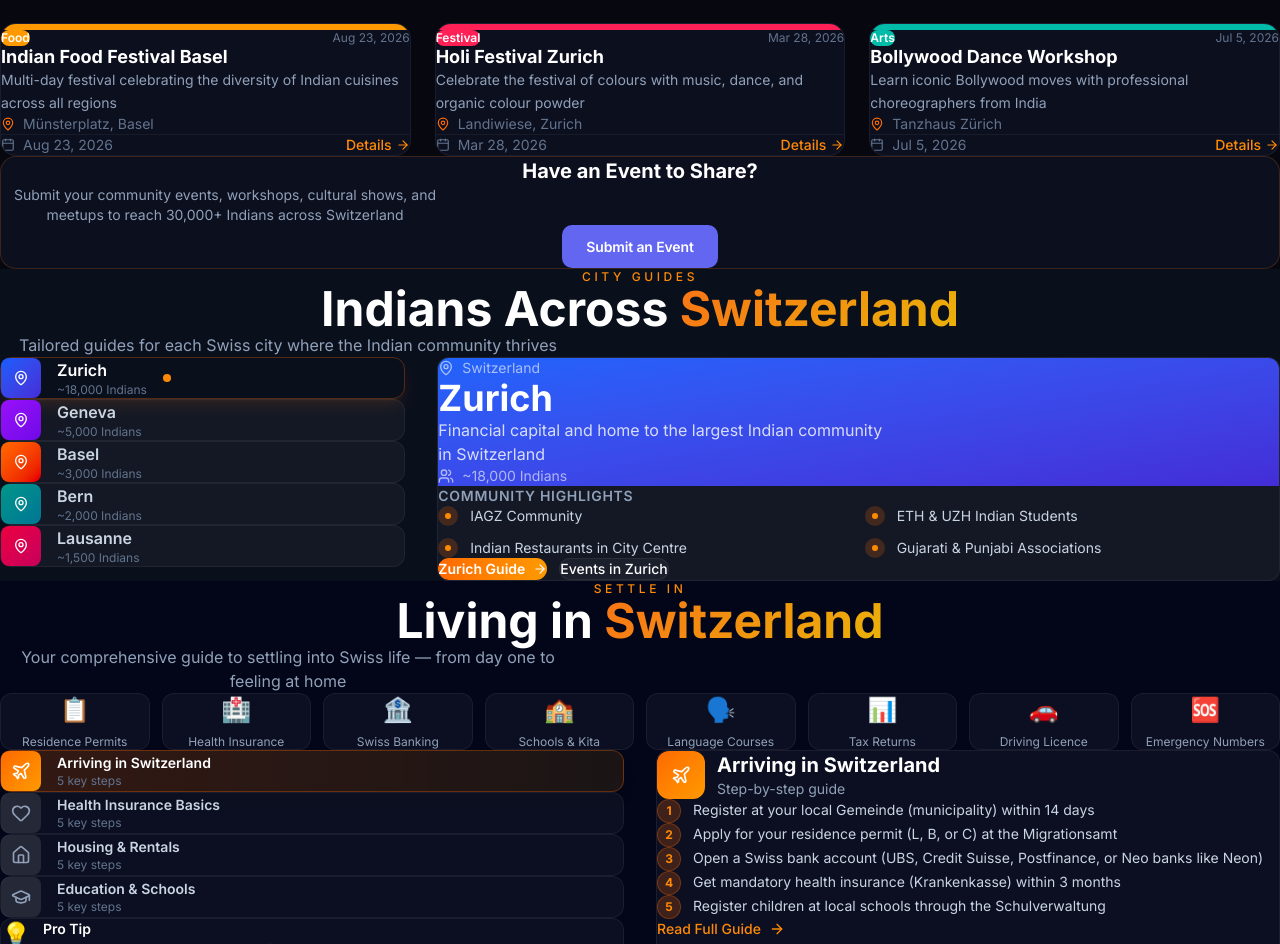
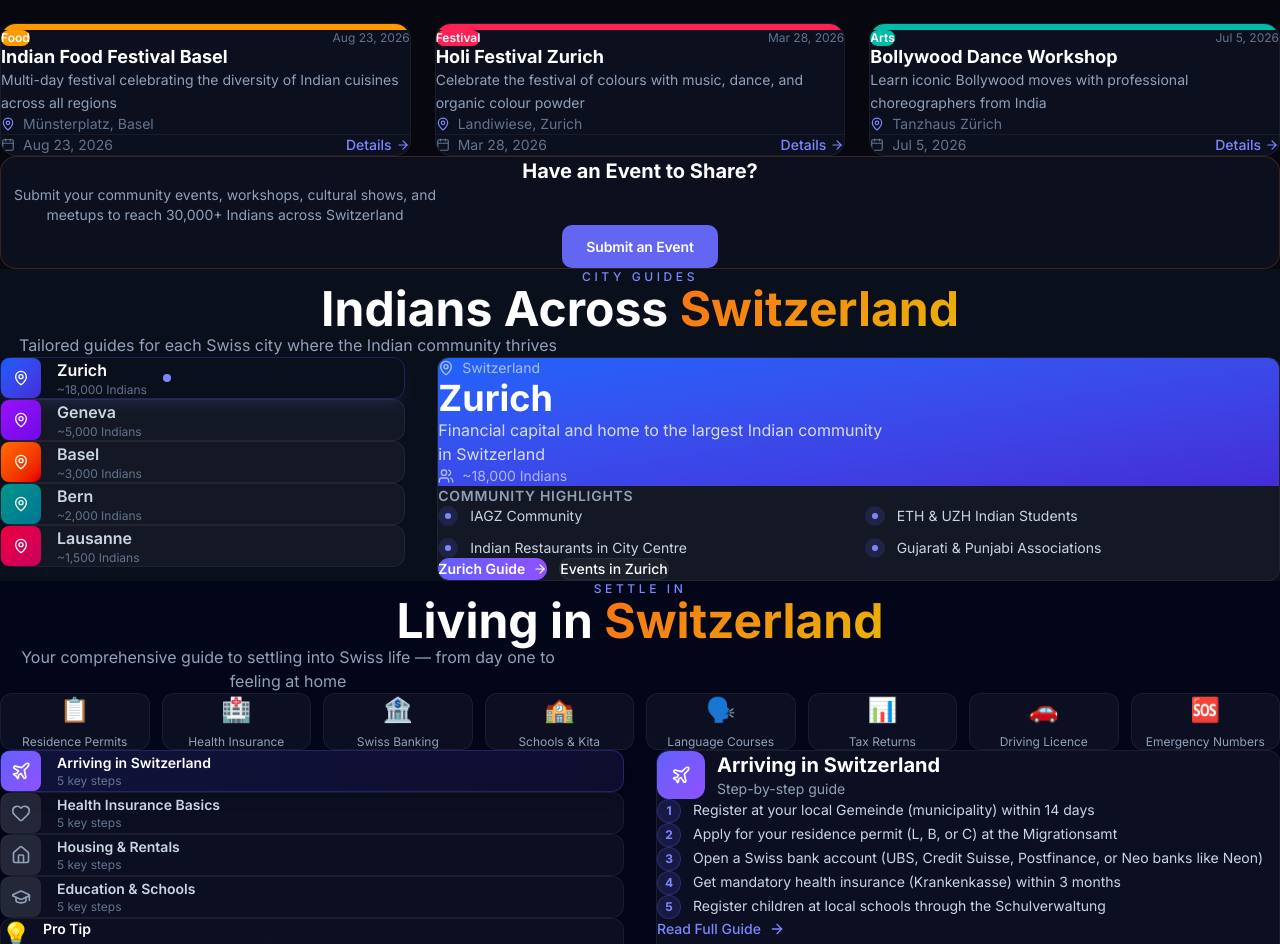
Before and after one commit to SridharSwiss/Indiaspora, a Next.js app: page / in a window 1280 px wide. Shown: the part 1788-2732 px from the top of the page. Built offline with nearby package versions, Linux system fonts and the light colour scheme.

Commit message:
redesign: replace orange accents with indigo in homepage sections

```diff
--- a/src/components/sections/Cities.tsx
+++ b/src/components/sections/Cities.tsx
@@ -32,46 +32,97 @@ export default function Cities() {
     <section id="cities" ref={sectionRef} className="py-24 bg-slate-900/50">
       <div className="max-w-7xl mx-auto px-4 sm:px-6 lg:px-8">
         <div className="text-center mb-16 reveal">
-          <span className="text-xs uppercase tracking-[0.3em] text-orange-400 mb-4 block font-medium">City Guides</span>
-          <h2 className="text-4xl lg:text-5xl font-bold text-white">Indians Across <span className="gradient-text">Switzerland</span></h2>
-          <p className="text-slate-400 mt-3 max-w-xl mx-auto">Tailored guides for each Swiss city where the Indian community thrives</p>
+          <span className="text-xs uppercase tracking-[0.3em] text-indigo-400 mb-4 block font-medium">
+            City Guides
+          </span>
+          <h2 className="text-4xl lg:text-5xl font-bold text-white">
+            Indians Across{" "}
+            <span className="gradient-text">Switzerland</span>
+          </h2>
+          <p className="text-slate-400 mt-3 max-w-xl mx-auto">
+            Tailored guides for each Swiss city where the Indian community thrives
+          </p>
         </div>
+
         <div className="grid lg:grid-cols-3 gap-8">
+          {/* City selector */}
           <div className="reveal space-y-3">
             {CITIES.map((c, i) => (
-              <button key={c.name} onClick={() => setActiveCity(i)} className={cn("w-full flex items-center gap-4 p-4 rounded-xl transition-all duration-300 text-left", activeCity === i ? "glass-strong border border-orange-500/30 shadow-lg shadow-orange-500/10" : "glass border border-white/5 hover:border-white/15")}>
-                <div className={cn("w-10 h-10 rounded-lg bg-gradient-to-br flex items-center justify-center shrink-0", c.color)}><MapPin className="w-4 h-4 text-white" /></div>
+              <button
+                key={c.name}
+                onClick={() => setActiveCity(i)}
+                className={cn(
+                  "w-full flex items-center gap-4 p-4 rounded-xl transition-all duration-300 text-left",
+                  activeCity === i
+                    ? "glass-strong border border-indigo-500/25 shadow-lg shadow-indigo-500/10"
+                    : "glass border border-white/5 hover:border-white/15"
+                )}
+              >
+                <div
+                  className={cn(
+                    "w-10 h-10 rounded-lg bg-gradient-to-br flex items-center justify-center shrink-0",
+                    c.color
+                  )}
+                >
+                  <MapPin className="w-4 h-4 text-white" />
+                </div>
                 <div>
-                  <div className={cn("font-semibold", activeCity === i ? "text-white" : "text-slate-300")}>{c.name}</div>
+                  <div className={cn("font-semibold", activeCity === i ? "text-white" : "text-slate-300")}>
+                    {c.name}
+                  </div>
                   <div className="text-xs text-slate-500">{c.population}</div>
                 </div>
-                {activeCity === i && <div className="ml-auto w-2 h-2 rounded-full bg-orange-400" style={{ animation: "float 2s ease-in-out infinite" }} />}
+                {activeCity === i && (
+                  <div className="ml-auto w-2 h-2 rounded-full bg-indigo-400 animate-pulse" />
+                )}
               </button>
             ))}
           </div>
+
+          {/* City detail */}
           <div className="lg:col-span-2 reveal">
             <div className="glass rounded-2xl overflow-hidden h-full border border-white/5">
+              {/* Header */}
               <div className={`relative p-8 bg-gradient-to-br ${city.color} bg-opacity-30`}>
                 <div className="absolute inset-0 opacity-20 bg-gradient-to-br from-white/20 to-transparent" />
                 <div className="relative">
-                  <div className="flex items-center gap-2 text-white/60 text-sm mb-2"><MapPin className="w-4 h-4" />Switzerland</div>
+                  <div className="flex items-center gap-2 text-white/60 text-sm mb-2">
+                    <MapPin className="w-4 h-4" />
+                    Switzerland
+                  </div>
                   <h3 className="text-4xl font-bold text-white mb-2">{city.name}</h3>
                   <p className="text-white/80 max-w-md">{city.description}</p>
-                  <div className="flex items-center gap-2 mt-4 text-white/60 text-sm"><Users className="w-4 h-4" />{city.population}</div>
+                  <div className="flex items-center gap-2 mt-4 text-white/60 text-sm">
+                    <Users className="w-4 h-4" />
+                    {city.population}
+                  </div>
                 </div>
               </div>
+
+              {/* Content */}
               <div className="p-8">
-                <h4 className="text-sm font-semibold text-slate-400 uppercase tracking-wider mb-4">Community Highlights</h4>
+                <h4 className="text-sm font-semibold text-slate-400 uppercase tracking-wider mb-4">
+                  Community Highlights
+                </h4>
                 <div className="grid grid-cols-1 sm:grid-cols-2 gap-3 mb-8">
                   {city.highlights.map((h) => (
                     <div key={h} className="flex items-start gap-3 text-sm text-slate-300">
-                      <span className="w-5 h-5 rounded-full bg-orange-500/20 flex items-center justify-center shrink-0 mt-0.5"><span className="w-1.5 h-1.5 rounded-full bg-orange-400" /></span>{h}
+                      <span className="w-5 h-5 rounded-full bg-indigo-500/15 flex items-center justify-center shrink-0 mt-0.5">
+                        <span className="w-1.5 h-1.5 rounded-full bg-indigo-400" />
+                      </span>
+                      {h}
                     </div>
                   ))}
                 </div>
+
                 <div className="flex gap-3">
-                  <button className="flex items-center gap-2 px-5 py-2.5 rounded-xl bg-gradient-to-r from-orange-500 to-amber-500 text-white text-sm font-semibold hover:from-orange-600 hover:to-amber-600 transition-all">{city.name} Guide <ArrowRight className="w-3.5 h-3.5" /></button>
-                  <button className="flex items-center gap-2 px-5 py-2.5 rounded-xl glass text-white text-sm font-medium hover:bg-white/10 transition-all border border-white/10">Events in {city.name}</button>
+                  <button className="flex items-center gap-2 px-5 py-2.5 rounded-xl bg-gradient-to-r from-indigo-500 to-violet-500 text-white text-sm font-semibold hover:from-indigo-600 hover:to-violet-600 transition-all">
+                    {city.name} Guide
+                    <ArrowRight className="w-3.5 h-3.5" />
+                  </button>
+                  <button className="flex items-center gap-2 px-5 py-2.5 rounded-xl glass text-white text-sm font-medium hover:bg-white/10 transition-all border border-white/10">
+                    Events in {city.name}
+                  </button>
                 </div>
               </div>
             </div>
--- a/src/components/sections/Events.tsx
+++ b/src/components/sections/Events.tsx
@@ -13,7 +13,7 @@ export default function Events() {
               Upcoming <span className="gradient-text">Events</span>
             </h2>
             <p className="text-slate-400 mt-3 max-w-lg">
-              Festivals, networking nights, cultural shows, food fairs &mdash; never miss what&apos;s happening in the Swiss Indian community
+              Festivals, networking nights, cultural shows, food fairs — never miss what&apos;s happening in the Swiss Indian community
             </p>
           </div>
           <Link href="/events" className="btn btn-outline shrink-0">
@@ -33,12 +33,14 @@ export default function Events() {
                   </span>
                   <span className="text-xs text-slate-500">{event.date}</span>
                 </div>
-                <h3 className="text-lg font-bold text-white mb-2 group-hover:text-orange-300 transition-colors leading-tight">
+                <h3 className="text-lg font-bold text-white mb-2 group-hover:text-indigo-300 transition-colors leading-tight">
                   {event.title}
                 </h3>
-                <p className="text-sm text-slate-400 mb-4 leading-relaxed line-clamp-2">{event.description}</p>
+                <p className="text-sm text-slate-400 mb-4 leading-relaxed line-clamp-2">
+                  {event.description}
+                </p>
                 <div className="flex items-center gap-2 text-sm text-slate-500">
-                  <MapPin className="w-3.5 h-3.5 text-orange-500 shrink-0" />
+                  <MapPin className="w-3.5 h-3.5 text-indigo-400 shrink-0" />
                   <span className="truncate">{event.location}</span>
                 </div>
                 <div className="mt-5 pt-4 flex items-center justify-between" style={{ borderTop: "1px solid rgba(255,255,255,0.05)" }}>
@@ -46,7 +48,7 @@ export default function Events() {
                     <Calendar className="w-3.5 h-3.5" />
                     <span>{event.date}</span>
                   </div>
-                  <Link href="/events" className="text-sm font-medium text-orange-400 hover:text-orange-300 transition-colors flex items-center gap-1">
+                  <Link href="/events" className="text-sm font-medium text-indigo-400 hover:text-indigo-300 transition-colors flex items-center gap-1">
                     Details <ArrowRight className="w-3.5 h-3.5" />
                   </Link>
                 </div>
@@ -61,7 +63,9 @@ export default function Events() {
             <p className="text-slate-400 mb-6 max-w-md mx-auto text-sm">
               Submit your community events, workshops, cultural shows, and meetups to reach 30,000+ Indians across Switzerland
             </p>
-            <a href="mailto:hello@indiaswiss.ch?subject=Submit%20Event" className="btn btn-primary">Submit an Event</a>
+            <a href="mailto:hello@indiaswiss.ch?subject=Submit%20Event" className="btn btn-primary">
+              Submit an Event
+            </a>
           </div>
         </div>
       </div>
--- a/src/components/sections/LivingGuide.tsx
+++ b/src/components/sections/LivingGuide.tsx
@@ -48,7 +48,7 @@ export default function LivingGuide() {
     <section id="living" ref={sectionRef} className="py-24 bg-slate-950">
       <div className="max-w-7xl mx-auto px-4 sm:px-6 lg:px-8">
         <div className="text-center mb-16 reveal">
-          <span className="text-xs uppercase tracking-[0.3em] text-orange-400 mb-4 block font-medium">
+          <span className="text-xs uppercase tracking-[0.3em] text-indigo-400 mb-4 block font-medium">
             Settle In
           </span>
           <h2 className="text-4xl lg:text-5xl font-bold text-white">
@@ -89,7 +89,7 @@ export default function LivingGuide() {
                   className={cn(
                     "w-full flex items-center gap-4 p-4 rounded-xl transition-all text-left",
                     activeTab === i
-                      ? "bg-gradient-to-r from-orange-500/20 to-amber-500/10 border border-orange-500/30 shadow-lg"
+                      ? "bg-gradient-to-r from-indigo-500/15 to-violet-500/10 border border-indigo-500/25 shadow-lg"
                       : "glass border border-white/5 hover:border-white/15"
                   )}
                 >
@@ -97,7 +97,7 @@ export default function LivingGuide() {
                     className={cn(
                       "w-10 h-10 rounded-lg flex items-center justify-center shrink-0 transition-all",
                       activeTab === i
-                        ? "bg-gradient-to-br from-orange-500 to-amber-500 text-white"
+                        ? "bg-gradient-to-br from-indigo-500 to-violet-500 text-white"
                         : "bg-white/10 text-slate-400"
                     )}
                   >
@@ -132,7 +132,7 @@ export default function LivingGuide() {
           <div className="reveal">
             <div className="glass rounded-2xl p-8 border border-white/5 h-full">
               <div className="flex items-center gap-3 mb-6">
-                <div className="w-12 h-12 rounded-xl bg-gradient-to-br from-orange-500 to-amber-500 flex items-center justify-center text-white">
+                <div className="w-12 h-12 rounded-xl bg-gradient-to-br from-indigo-500 to-violet-500 flex items-center justify-center text-white">
                   {ICON_MAP[LIVING_GUIDE[activeTab].icon]}
                 </div>
                 <div>
@@ -144,7 +144,7 @@ export default function LivingGuide() {
               <ol className="space-y-4">
                 {LIVING_GUIDE[activeTab].steps.map((step, i) => (
                   <li key={i} className="flex items-start gap-3">
-                    <div className="w-6 h-6 rounded-full bg-orange-500/20 border border-orange-500/30 flex items-center justify-center shrink-0 mt-0.5 text-xs font-bold text-orange-400">
+                    <div className="w-6 h-6 rounded-full bg-indigo-500/15 border border-indigo-500/25 flex items-center justify-center shrink-0 mt-0.5 text-xs font-bold text-indigo-400">
                       {i + 1}
                     </div>
                     <p className="text-sm text-slate-300 leading-relaxed">{step}</p>
@@ -152,7 +152,7 @@ export default function LivingGuide() {
                 ))}
               </ol>
 
-              <button className="mt-8 flex items-center gap-2 text-sm font-medium text-orange-400 hover:text-orange-300 transition-colors">
+              <button className="mt-8 flex items-center gap-2 text-sm font-medium text-indigo-400 hover:text-indigo-300 transition-colors">
                 Read Full Guide
                 <ArrowRight className="w-4 h-4" />
               </button>
```
Also changed, not shown: src/components/sections/Resources.tsx (+26 -9 lines), src/components/sections/Testimonials.tsx (+8 -4 lines).
